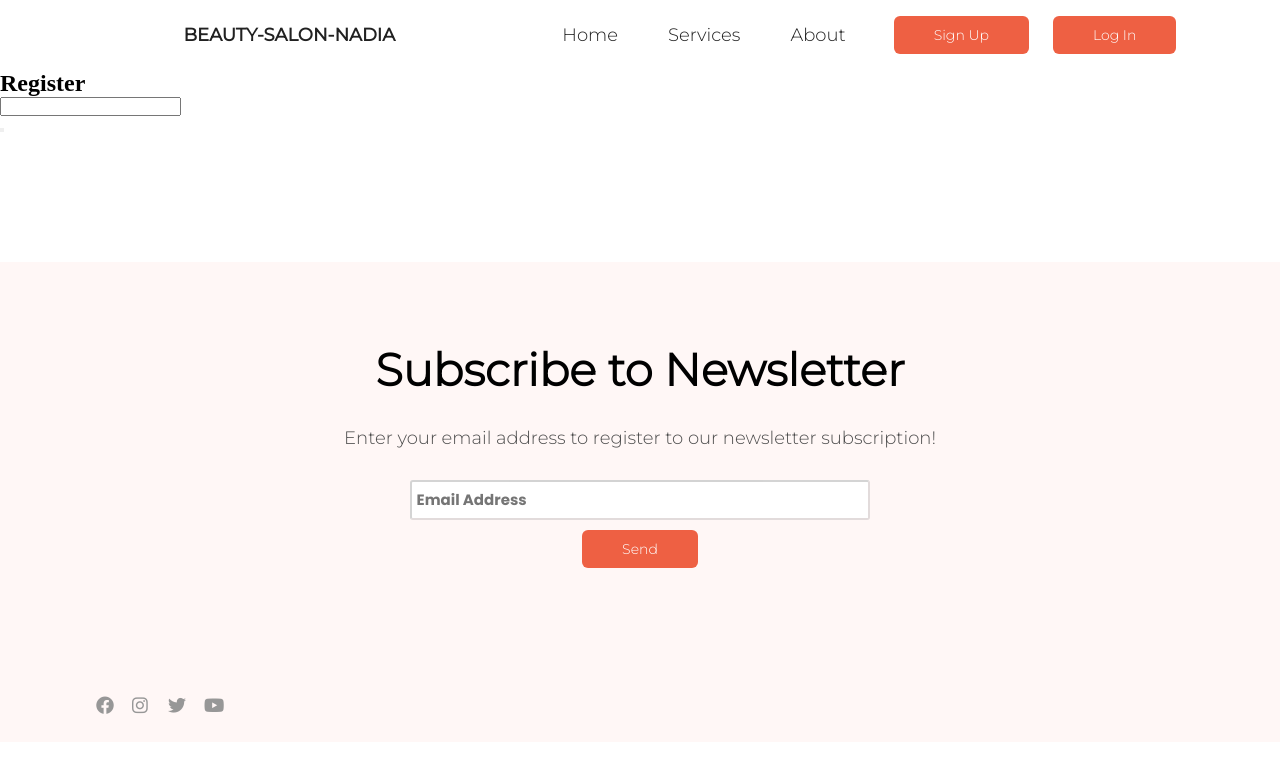
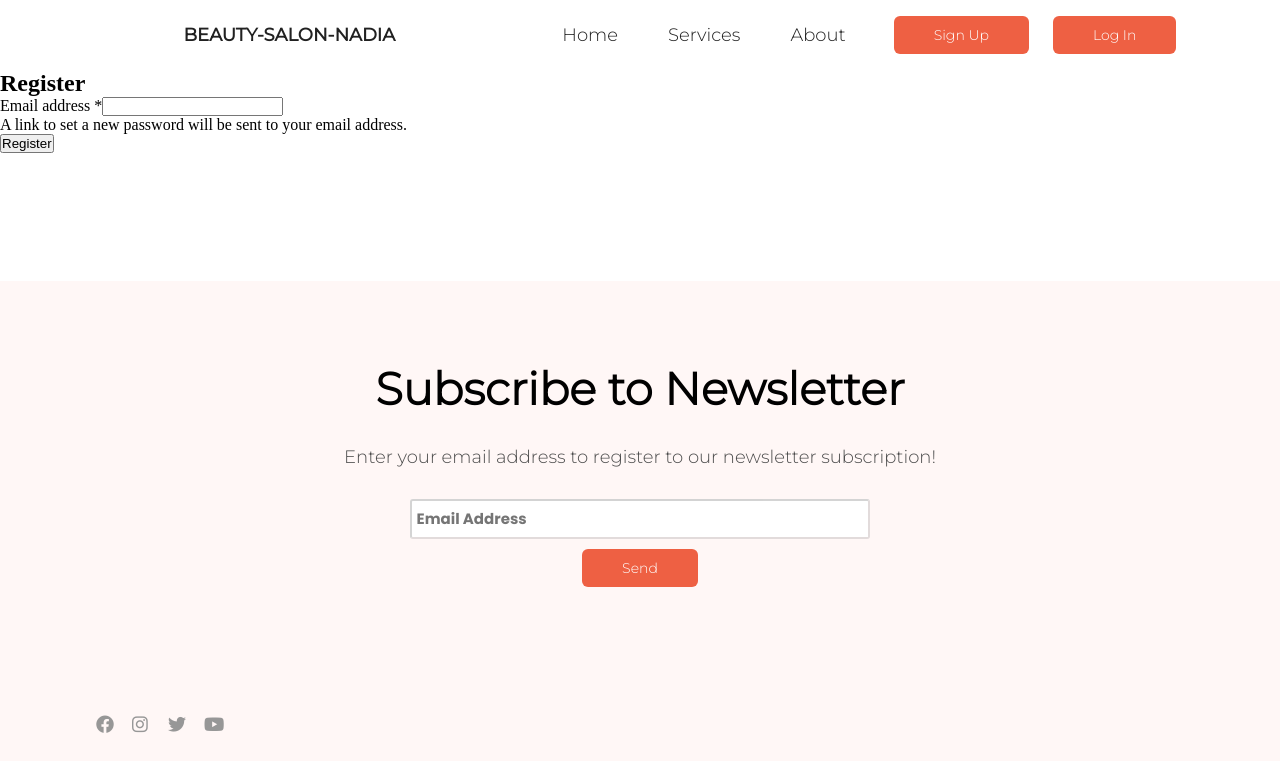
Before and after one commit to nadiahosisy/Beauty-Salon, a React (Vite) app: page /SignUp in a window 1280 px wide. Shown: the top 772 px of the page. Built offline with nearby package versions, Linux system fonts and the light colour scheme.

Commit message:
added signup style

```diff
--- a/src/main.jsx
+++ b/src/main.jsx
@@ -13,6 +13,7 @@ import "./style/home-icons.css";
 import "./style/home-customers.css";
 import "./style/home-beneifts.css";
 import "./style/clients.css";
+import "./style/signup.css";
 
 ReactDOM.createRoot(document.getElementById("root")).render(
   <React.StrictMode>
--- a/src/pages/SignUp.jsx
+++ b/src/pages/SignUp.jsx
@@ -5,10 +5,12 @@ const SignUp = () => {
     <div className="main-div-signUp-page">
       <h2 className="header-register">Register</h2>
       <div className="form-div-register-page">
-        <label className="label-register"></label>
+        <label className="label-register">Email address *</label>
         <input className="input-register"></input>
-        <p className="pargraph-register"></p>
-        <button className="Button-register"></button>
+        <p className="pargraph-register">
+          A link to set a new password will be sent to your email address.
+        </p>
+        <button className="Button-register">Register</button>
       </div>
     </div>
   );
--- /dev/null
+++ b/src/style/signup.css
@@ -0,0 +1,17 @@
+@font-face {
+  font-family: "Monserat-semi-bold";
+  src: url("../assets/fonts/montserat/Montserrat-SemiBold.ttf");
+}
+@font-face {
+  font-family: "Monserat-ligth";
+  src: url("../assets/fonts/montserat/Montserrat-Light.ttf");
+}
+
+@font-face {
+  font-family: "Monserat-medium";
+  src: url("../assets/fonts/montserat/Montserrat-Medium.ttf");
+}
+@font-face {
+  font-family: "Monserat-regular";
+  src: url("../assets/fonts/montserat/Montserrat-Regular.ttf");
+}
```
